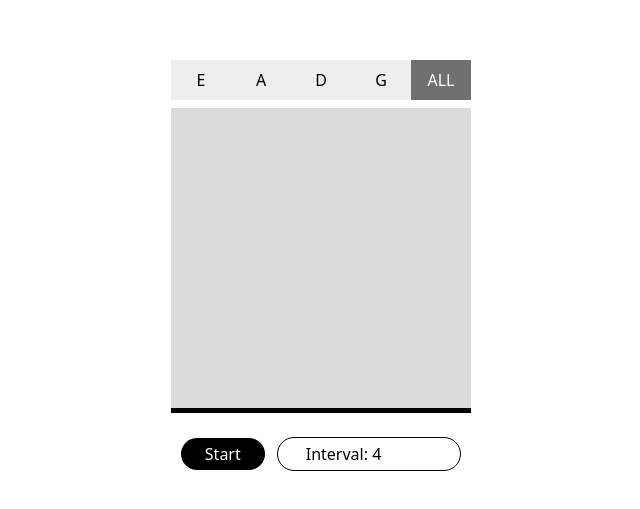
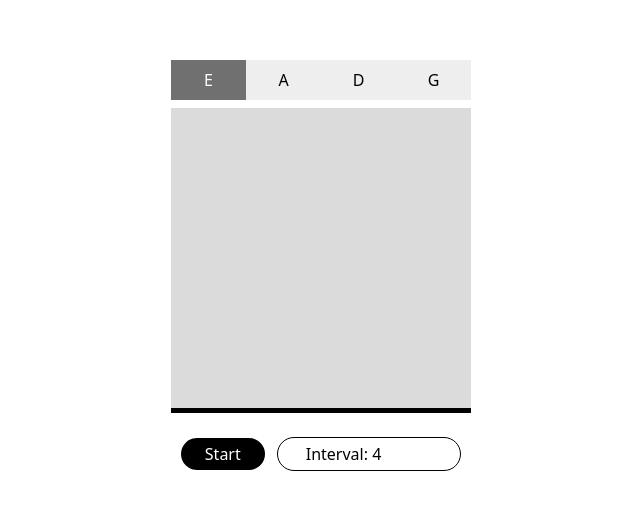
Before and after one commit to Jaecom/bass-tone-practice, a Next.js app: page / in a window 1280 px wide. Shown: the part 135-644 px from the top of the page, without its empty margins (319-959 px from the left). Built offline with nearby package versions, Linux system fonts and the light colour scheme.

Commit message:
feat: enable multiple selects

```diff
--- a/src/HomePage.tsx
+++ b/src/HomePage.tsx
@@ -8,7 +8,7 @@ import { useGSAP } from "@gsap/react";
 gsap.registerPlugin(useGSAP);
 
 const DEFAULT_INTERVAL = 4;
-const FILTERS = ["E", "A", "D", "G", "ALL"];
+const FILTERS = ["E", "A", "D", "G"];
 
 const HomePage = () => {
 	const [data, setData] = useState(notes.notes);
@@ -20,7 +20,7 @@ const HomePage = () => {
 	const [intervalTime, setIntervalTime] = useState(DEFAULT_INTERVAL * 1000);
 	const [isPlaying, setIsPlaying] = useState(false);
 	const animationRef = useRef<gsap.core.Tween | null>(null);
-	const [selectedFilter, setSelectedFilter] = useState("ALL");
+	const [selectedFilter, setSelectedFilter] = useState(["E"]);
 
 	const onIntervalChange = (e: ChangeEvent<HTMLInputElement>) => {
 		const value = parseInt(e.target.value, 10);
@@ -40,11 +40,7 @@ const HomePage = () => {
 
 	useEffect(() => {
 		const data = notes.notes.filter((value) => {
-			if (selectedFilter === "ALL") {
-				return true;
-			} else {
-				return value.string === selectedFilter;
-			}
+			return selectedFilter.includes(value.string);
 		});
 
 		setData(data);
@@ -104,11 +100,14 @@ const HomePage = () => {
 							{FILTERS.map((filter) => (
 								<div
 									key={filter}
-									className={`w-[20%] h-[40px] flex items-center justify-center ${
-										selectedFilter == filter ? "bg-[#707070] text-white" : "bg-[#eeeeee]"
+									className={`w-[25%] h-[40px] flex items-center justify-center ${
+										selectedFilter.includes(filter) ? "bg-[#707070] text-white" : "bg-[#eeeeee]"
 									} cursor-pointer`}
 									onClick={() => {
-										setSelectedFilter(filter);
+										setSelectedFilter((currentFilters) => {
+											if (selectedFilter.includes(filter)) return currentFilters.filter((a) => a !== filter);
+											return currentFilters.concat(filter);
+										});
 									}}
 								>
 									{filter}
@@ -117,7 +116,7 @@ const HomePage = () => {
 						</div>
 						<div className="h-[300px] flex items-center justify-center w-[300px] bg-[#dbdbdb]">
 							<div className="flex flex-col text-center">
-								{selectedFilter === "ALL" && currentNoteData.note !== "" && (
+								{currentNoteData.note !== "" && (
 									<p className="mb-[-30px]">
 										<b>{currentNoteData.string} String</b>
 									</p>
```
